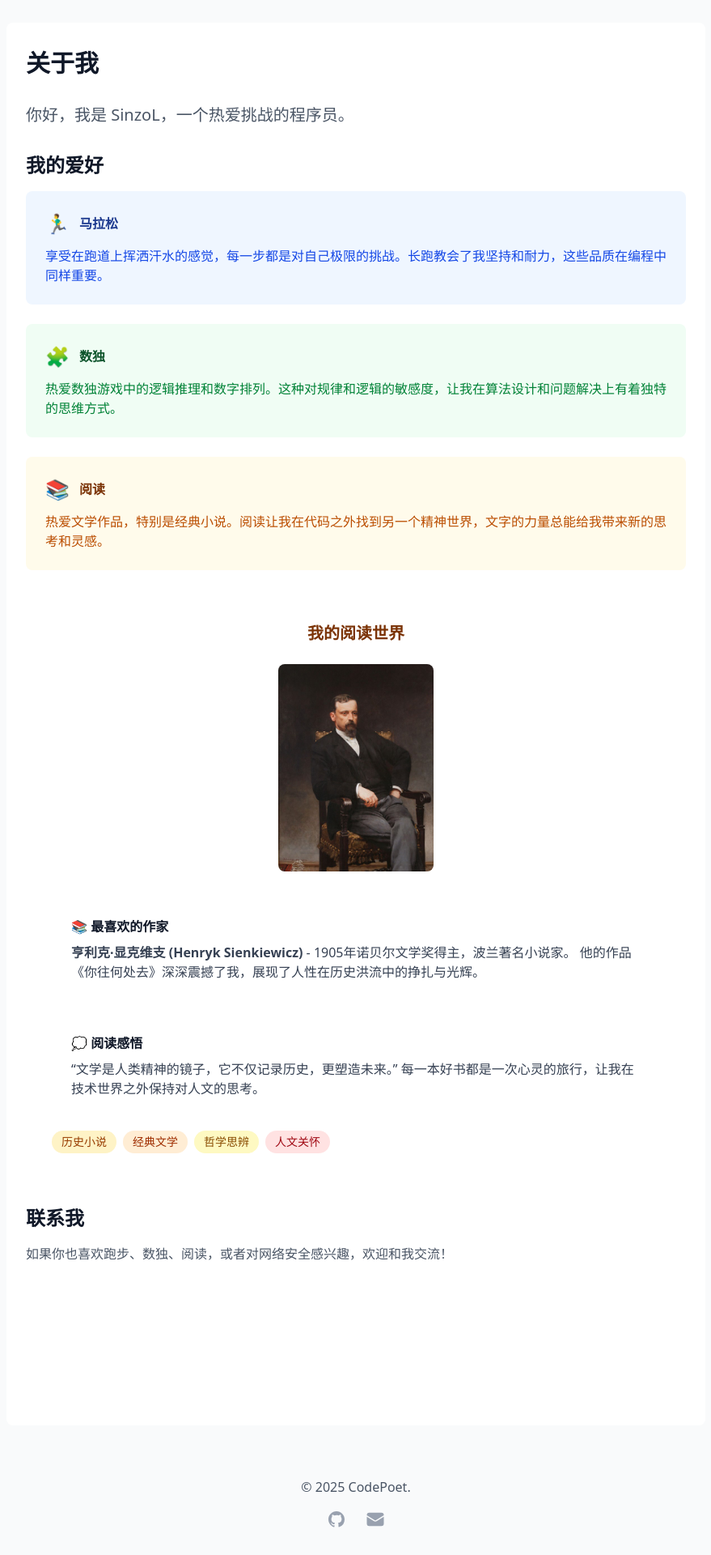
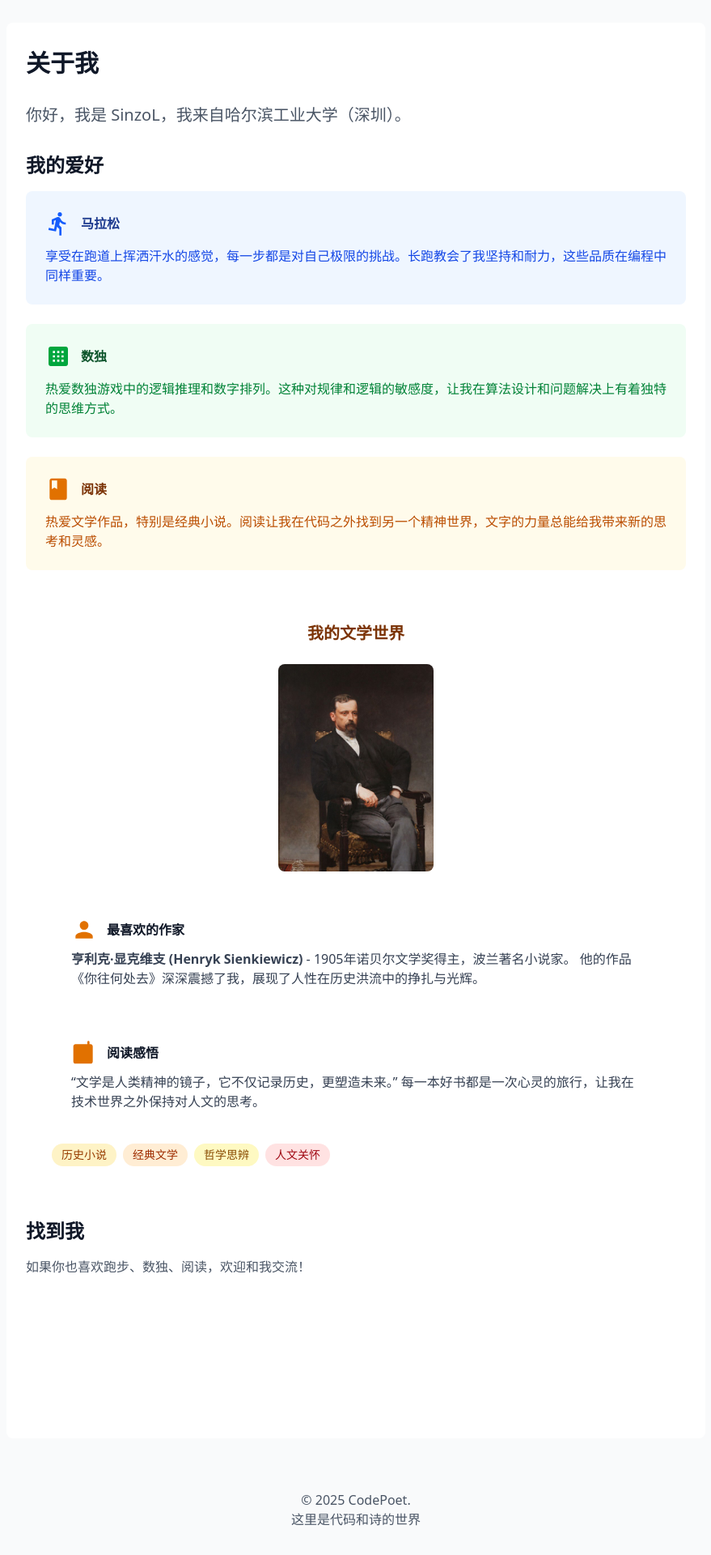
Before and after one commit to SinzoL/codepoet, a Next.js app: page /about in a window 1280 px wide. Shown: the part 76-1996 px from the top of the page at 81% size, without its empty margins (200-1079 px from the left). Built offline with nearby package versions, Linux system fonts and the light colour scheme.

Commit message:
feat: 修改icon，调整footer，修复摘要乱码问题

```diff
--- a/src/app/about/page.tsx
+++ b/src/app/about/page.tsx
@@ -1,6 +1,37 @@
 import Header from '@/components/Header';
 import Footer from '@/components/Footer';
 import Image from 'next/image';
+
+// SVG 图标组件
+const RunningIcon = ({ className = "w-8 h-8" }: { className?: string }) => (
+  <svg className={className} viewBox="0 0 24 24" fill="currentColor">
+    <path d="M13.49 5.48c1.1 0 2-.9 2-2s-.9-2-2-2-2 .9-2 2 .9 2 2 2zm-3.6 13.9l1-4.4 2.1 2v6h2v-7.5l-2.1-2 .6-3c1.3 1.5 3.3 2.5 5.5 2.5v-2c-1.9 0-3.5-1-4.3-2.4l-1-1.6c-.4-.6-1-1-1.7-1-.3 0-.5.1-.8.1l-5.2 2.2v4.7h2v-3.4l1.8-.7-1.6 8.1-4.9-1-.4 2 7 1.4z"/>
+  </svg>
+);
+
+const SudokuIcon = ({ className = "w-8 h-8" }: { className?: string }) => (
+  <svg className={className} viewBox="0 0 24 24" fill="currentColor">
+    <path d="M19 3H5c-1.1 0-2 .9-2 2v14c0 1.1.9 2 2 2h14c1.1 0 2-.9 2-2V5c0-1.1-.9-2-2-2zM9 17H7v-2h2v2zm0-4H7v-2h2v2zm0-4H7V7h2v2zm4 8h-2v-2h2v2zm0-4h-2v-2h2v2zm0-4h-2V7h2v2zm4 8h-2v-2h2v2zm0-4h-2v-2h2v2zm0-4h-2V7h2v2z"/>
+  </svg>
+);
+
+const BookIcon = ({ className = "w-8 h-8" }: { className?: string }) => (
+  <svg className={className} viewBox="0 0 24 24" fill="currentColor">
+    <path d="M18 2H6c-1.1 0-2 .9-2 2v16c0 1.1.9 2 2 2h12c1.1 0 2-.9 2-2V4c0-1.1-.9-2-2-2zM6 4h5v8l-2.5-1.5L6 12V4z"/>
+  </svg>
+);
+
+const ThinkingIcon = ({ className = "w-8 h-8" }: { className?: string }) => (
+  <svg className={className} viewBox="0 0 24 24" fill="currentColor">
+    <path d="M9 11H7v2h2v-2zm4 0h-2v2h2v-2zm4 0h-2v2h2v-2zm2-7h-2V2c0-.55-.45-1-1-1s-1 .45-1 1v2H4c-1.1 0-2 .9-2 2v14c0 1.1.9 2 2 2h14c1.1 0 2-.9 2-2V6c0-1.1-.9-2-2-2z"/>
+  </svg>
+);
+
+const AuthorIcon = ({ className = "w-8 h-8" }: { className?: string }) => (
+  <svg className={className} viewBox="0 0 24 24" fill="currentColor">
+    <path d="M12 12c2.21 0 4-1.79 4-4s-1.79-4-4-4-4 1.79-4 4 1.79 4 4 4zm0 2c-2.67 0-8 1.34-8 4v2h16v-2c0-2.66-5.33-4-8-4z"/>
+  </svg>
+);
 
 export default function About() {
   return (
@@ -16,15 +47,17 @@ export default function About() {
 
             <div className="prose prose-lg max-w-none">
               <p className="text-xl text-gray-600 mb-8">
-                你好，我是 SinzoL，一个热爱挑战的程序员。
+                你好，我是 SinzoL，我来自哈尔滨工业大学（深圳）。
               </p>
 
               <h2 className="text-2xl font-semibold text-gray-900 mb-4">我的爱好</h2>
               <div className="grid grid-cols-1 md:grid-cols-2 lg:grid-cols-3 gap-6 mb-8">
                 <div className="bg-blue-50 p-6 rounded-lg">
                   <div className="flex items-center mb-3">
-                    <span className="text-2xl mr-3">🏃‍♂️</span>
-                    <h3 className="font-semibold text-blue-900">马拉松</h3>
+                    <div className="text-blue-600 mr-3">
+                      <RunningIcon className="w-8 h-8" />
+                    </div>
+                    <h4 className="font-semibold text-blue-900">马拉松</h4>
                   </div>
                   <p className="text-blue-700">
                     享受在跑道上挥洒汗水的感觉，每一步都是对自己极限的挑战。长跑教会了我坚持和耐力，这些品质在编程中同样重要。
@@ -33,8 +66,10 @@ export default function About() {
 
                 <div className="bg-green-50 p-6 rounded-lg">
                   <div className="flex items-center mb-3">
-                    <span className="text-2xl mr-3">🧩</span>
-                    <h3 className="font-semibold text-green-900">数独</h3>
+                    <div className="text-green-600 mr-3">
+                      <SudokuIcon className="w-8 h-8" />
+                    </div>
+                    <h4 className="font-semibold text-green-900">数独</h4>
                   </div>
                   <p className="text-green-700">
                     热爱数独游戏中的逻辑推理和数字排列。这种对规律和逻辑的敏感度，让我在算法设计和问题解决上有着独特的思维方式。
@@ -43,8 +78,10 @@ export default function About() {
 
                 <div className="bg-amber-50 p-6 rounded-lg">
                   <div className="flex items-center mb-3">
-                    <span className="text-2xl mr-3">📚</span>
-                    <h3 className="font-semibold text-amber-900">阅读</h3>
+                    <div className="text-amber-600 mr-3">
+                      <BookIcon className="w-8 h-8" />
+                    </div>
+                    <h4 className="font-semibold text-amber-900">阅读</h4>
                   </div>
                   <p className="text-amber-700">
                     热爱文学作品，特别是经典小说。阅读让我在代码之外找到另一个精神世界，文字的力量总能给我带来新的思考和灵感。
@@ -54,7 +91,7 @@ export default function About() {
 
               {/* 阅读展示区域 */}
               <div className="bg-gradient-to-r from-amber-50 to-orange-50 p-8 rounded-lg mb-8">
-                <h3 className="text-xl font-semibold text-amber-900 mb-6 text-center">我的阅读世界</h3>
+                <h3 className="text-xl font-semibold text-amber-900 mb-6 text-center">我的文学世界</h3>
                 <div className="flex flex-col lg:flex-row items-center gap-8">
                   <div className="lg:w-1/3 flex justify-center">
                     <div className="relative">
@@ -70,14 +107,24 @@ export default function About() {
                   </div>
                   <div className="lg:w-2/3 space-y-4">
                     <div className="bg-white p-6 rounded-lg shadow-sm">
-                      <h4 className="font-semibold text-gray-900 mb-2">📚 最喜欢的作家</h4>
+                      <div className="flex items-center mb-2">
+                        <div className="text-amber-600 mr-3">
+                          <AuthorIcon className="w-8 h-8" />
+                        </div>
+                        <h4 className="font-semibold text-gray-900">最喜欢的作家</h4>
+                      </div>
                       <p className="text-gray-700">
                         <strong>亨利克·显克维支 (Henryk Sienkiewicz)</strong> - 1905年诺贝尔文学奖得主，波兰著名小说家。
                         他的作品《你往何处去》深深震撼了我，展现了人性在历史洪流中的挣扎与光辉。
                       </p>
                     </div>
                     <div className="bg-white p-6 rounded-lg shadow-sm">
-                      <h4 className="font-semibold text-gray-900 mb-2">💭 阅读感悟</h4>
+                      <div className="flex items-center mb-2">
+                        <div className="text-amber-600 mr-3">
+                          <ThinkingIcon className="w-8 h-8" />
+                        </div>
+                        <h4 className="font-semibold text-gray-900">阅读感悟</h4>
+                      </div>
                       <p className="text-gray-700">
                         &ldquo;文学是人类精神的镜子，它不仅记录历史，更塑造未来。&rdquo;
                         每一本好书都是一次心灵的旅行，让我在技术世界之外保持对人文的思考。
@@ -93,9 +140,9 @@ export default function About() {
                 </div>
               </div>
 
-              <h2 className="text-2xl font-semibold text-gray-900 mb-4">联系我</h2>
+              <h2 className="text-2xl font-semibold text-gray-900 mb-4">找到我</h2>
               <p className="text-gray-600 mb-6">
-                如果你也喜欢跑步、数独、阅读，或者对网络安全感兴趣，欢迎和我交流！
+                如果你也喜欢跑步、数独、阅读，欢迎和我交流！
               </p>
 
               {/* 美化的联系方式按钮 */}
--- a/src/components/Footer.tsx
+++ b/src/components/Footer.tsx
@@ -6,21 +6,9 @@ export default function Footer() {
           <p className="text-gray-600">
             © {new Date().getFullYear()} CodePoet.
           </p>
-          <div className="mt-4 flex justify-center space-x-6">
-            <a href="https://github.com/SinzoL" target="_blank" rel="noopener noreferrer" className="text-gray-400 hover:text-gray-600 transition-colors">
-              <span className="sr-only">GitHub</span>
-              <svg className="h-6 w-6" fill="currentColor" viewBox="0 0 24 24">
-                <path fillRule="evenodd" d="M12 2C6.477 2 2 6.484 2 12.017c0 4.425 2.865 8.18 6.839 9.504.5.092.682-.217.682-.483 0-.237-.008-.868-.013-1.703-2.782.605-3.369-1.343-3.369-1.343-.454-1.158-1.11-1.466-1.11-1.466-.908-.62.069-.608.069-.608 1.003.07 1.531 1.032 1.531 1.032.892 1.53 2.341 1.088 2.91.832.092-.647.35-1.088.636-1.338-2.22-.253-4.555-1.113-4.555-4.951 0-1.093.39-1.988 1.029-2.688-.103-.253-.446-1.272.098-2.65 0 0 .84-.27 2.75 1.026A9.564 9.564 0 0112 6.844c.85.004 1.705.115 2.504.337 1.909-1.296 2.747-1.027 2.747-1.027.546 1.379.202 2.398.1 2.651.64.7 1.028 1.595 1.028 2.688 0 3.848-2.339 4.695-4.566 4.943.359.309.678.92.678 1.855 0 1.338-.012 2.419-.012 2.747 0 .268.18.58.688.482A10.019 10.019 0 0022 12.017C22 6.484 17.522 2 12 2z" clipRule="evenodd" />
-              </svg>
-            </a>
-            <a href="mailto:3013749951@qq.com" className="text-gray-400 hover:text-gray-600 transition-colors">
-              <span className="sr-only">Email</span>
-              <svg className="h-6 w-6" fill="currentColor" viewBox="0 0 24 24">
-                <path d="M1.5 8.67v8.58a3 3 0 003 3h15a3 3 0 003-3V8.67l-8.928 5.493a3 3 0 01-3.144 0L1.5 8.67z" />
-                <path d="M22.5 6.908V6.75a3 3 0 00-3-3h-15a3 3 0 00-3 3v.158l9.714 5.978a1.5 1.5 0 001.572 0L22.5 6.908z" />
-              </svg>
-            </a>
-          </div>
+          <p className="text-gray-600">
+            这里是代码和诗的世界
+          </p>
         </div>
       </div>
     </footer>
```
Also changed, not shown: src/lib/posts.ts (+18 -5 lines).
